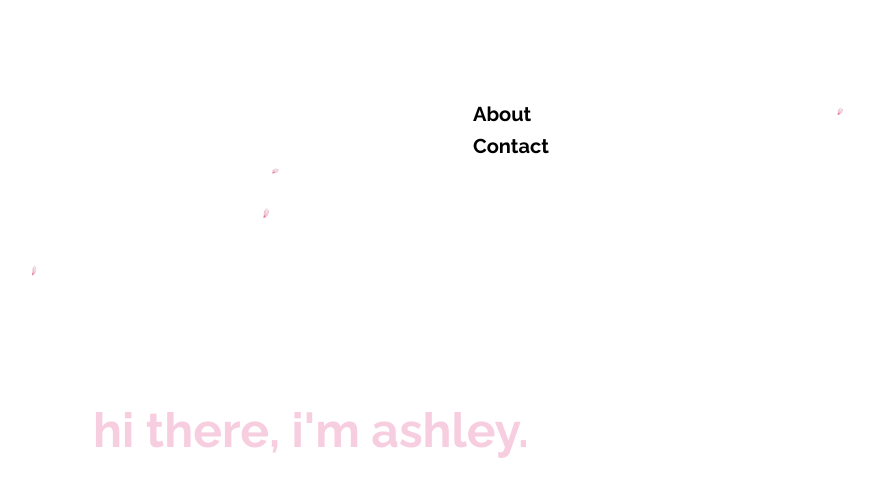
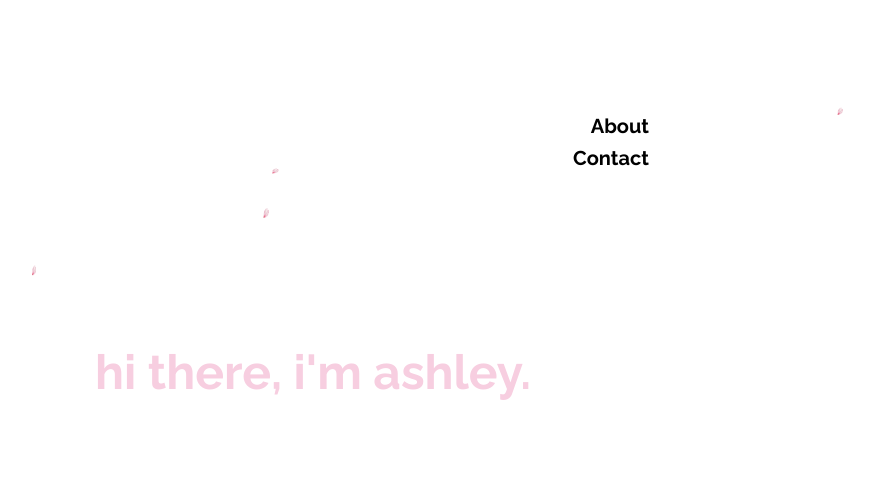
Before and after one commit to a33peng/personal-website, a Next.js app: page / in a window 1280 px wide. Shown: the top 496 px of the page, without its empty margins (327-1201 px from the left). Built offline with nearby package versions, Linux system fonts and the light colour scheme.

Commit message:
align nav bar

```diff
--- a/app/about/page.tsx
+++ b/app/about/page.tsx
@@ -3,19 +3,22 @@
 import NavBar from "../components/nav";
 
 export default function About() {
-  return (
+  return(
     <>
-     <div className="flex min-h-screen">
-        <div className="m-80 flex flex-col">
-            <div className="w-full">
+     <div className="min-h-screen flex justify-center items-start p-8">
+        <div className="max-w-2xl w-full flex flex-col">
+            <div className="self-end mb-2 mt-20">
                 <NavBar />
             </div>
 
             <h1 className="font-raleway font-bold text-2xl"> Ashley Peng</h1>
             <div className="w-1/5 h-1 mb-8 bg-pink-100" />
-            <p className="font-raleway text-lg "> Hi, I'm currently a Computer Engineering student at the University of Waterloo. I'm passionate about coding, building and exploring new things!</p>
+            <p className="font-raleway text-lg">
+              Hi, I'm currently a Computer Engineering student at the University of Waterloo. I'm passionate about coding, building and exploring new things!</p>
             <br />
-            <p className="font-raleway text-lg"> In my free time you'll catch me exploring cafes, baking, listening to music and exploring cities.</p>
+            <p className="font-raleway text-lg">
+               In my free time you'll catch me exploring cafes, baking, listening to music and exploring cities.
+            </p>
         </div>
       </div>
     </>
--- a/app/components/nav.tsx
+++ b/app/components/nav.tsx
@@ -46,7 +46,7 @@ export default function NavBar() {
 
 
     return (
-            <nav className="font-raleway font-semibold text-xl flex flex-col gap-1 ml-100">
+            <nav className="font-raleway font-semibold text-xl flex flex-col gap-1 items-end">
             <Link className={`link ${pathName === '/about' ? 'active' : ''}`} href="/about">
                 <NavText rotation={2}> About </NavText>
             </Link>
--- a/app/page.tsx
+++ b/app/page.tsx
@@ -5,16 +5,19 @@ import NavBar from "./components/nav";
 
 export default function Home() {
   return (
-    <>
-      <div className="flex min-h-screen">
-        <div className="m-100 flex flex-col my-25">
+    <div className="min-h-screen flex justify-center items-start p-8">
+      <div className="max-w-2xl w-full flex flex-col">
+        <div className="self-end mb-40 mt-20">
           <NavBar />
-          <FallingPetal />
-          <div className="flex my-auto justify-center">
-            <h1 className="font-raleway font-bold text-5xl"> hi there, i'm ashley.</h1>
-          </div>
+        </div>
+
+        <FallingPetal />
+        <div className="flex-1 flex items-center justify-center">
+          <h1 className="font-raleway font-bold text-5xl text-center">
+            hi there, i'm ashley.
+          </h1>
         </div>
       </div>
-    </>
+    </div>
   );
 }
```
